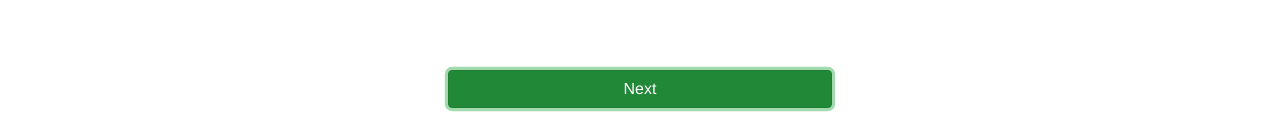
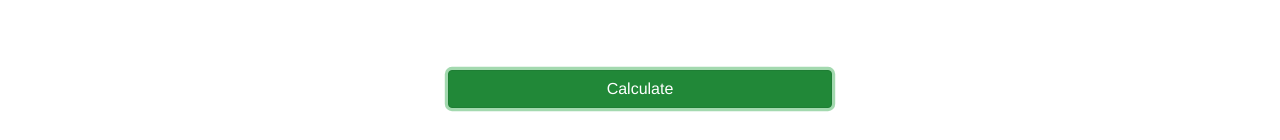
Before and after one commit to MichaelCullenMadeTech/FarmerCorn, a Vue app in the folder farmercalculator/src/main/ui/: page / in a window 1280 px wide. Both pictures are taken after a click on the button "Next". Shown: the part 660-800 px from the top of the page. Built offline with nearby package versions, Linux system fonts and the light colour scheme; a web font is replaced by a local one; what vue-currency-input would draw is missing.

Commit message:
calculate changed gif added

```diff
--- a/farmercalculator/src/main/ui/src/components/HelloWorld.vue
+++ b/farmercalculator/src/main/ui/src/components/HelloWorld.vue
@@ -49,9 +49,12 @@
         <div class="validation-message" id="validation-message" v-if="!valid">
           Not possible - They'll eat each other!
         </div>
+        <div class="validation-gif" id="validation-gif" v-if="!valid">
+          <div style="width:16rem;height:10rem;"><iframe src="https://giphy.com/embed/7wq5iawqr1IZy" width="100%" height="100%" frameBorder="0" class="giphy-embed" allowFullScreen></iframe></div>
+        </div>
       </div>
-      <b-button class="next-btn" id="next-btn" variant="success" @click="changeSection" v-if="section<=1">Next</b-button>
-      <b-button class="next-btn" id="calc-btn" variant="success" @click="calculate" v-if="section>1">Calculate</b-button>
+      <b-button class="next-btn" id="next-btn" variant="success" @click="changeSection" v-if="section<1">Next</b-button>
+      <b-button class="next-btn" id="calc-btn" variant="success" @click="calculate" v-if="section>=1">Calculate</b-button>
     </div>
     </transition>
   </div>
@@ -197,4 +200,10 @@ display: block;
 .validation-message {
   color: red;
 }
+
+.validation-gif {
+    left: 1rem;
+    top: 55%;
+    position: absolute;
+}
 </style>
```
